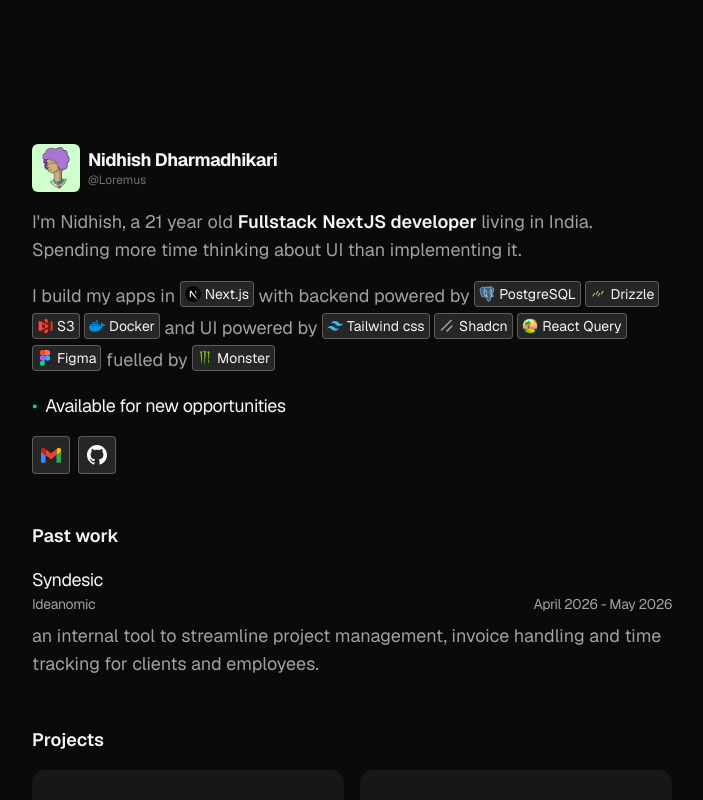
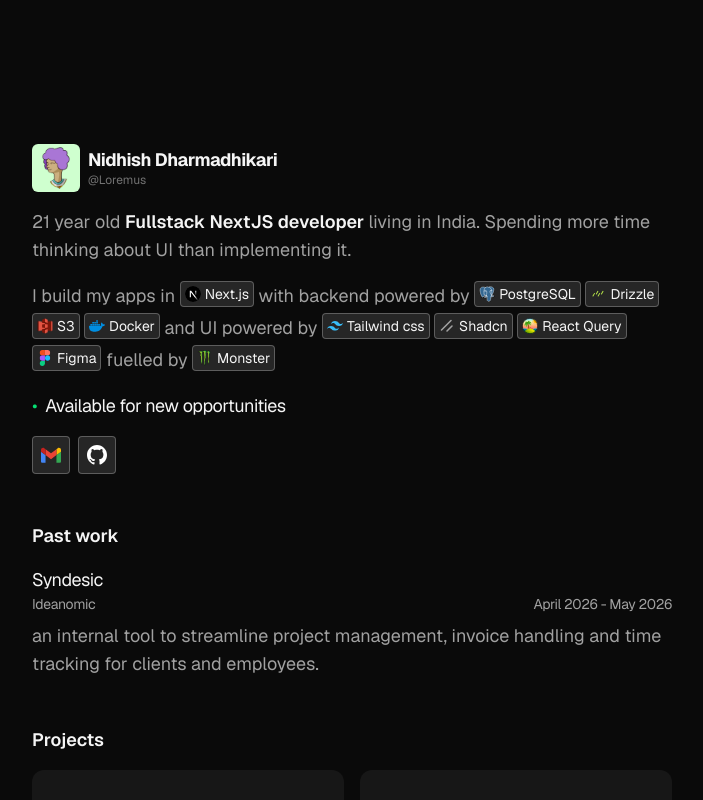
Before and after one commit to Loremus299/Portfolio, a Next.js app: page / in a window 1280 px wide. Shown: the top 800 px of the page, without its empty margins (288-991 px from the left). Built offline with nearby package versions, Linux system fonts and the light colour scheme.

Commit message:
bio change

```diff
--- a/app/page.tsx
+++ b/app/page.tsx
@@ -38,7 +38,7 @@
       </div>
 
       <p>
-        I&apos;m Nidhish, a 21 year old{" "}
+        21 year old{" "}
         <span className="font-semibold text-neutral-100">
           Fullstack NextJS developer{" "}
         </span>
```
